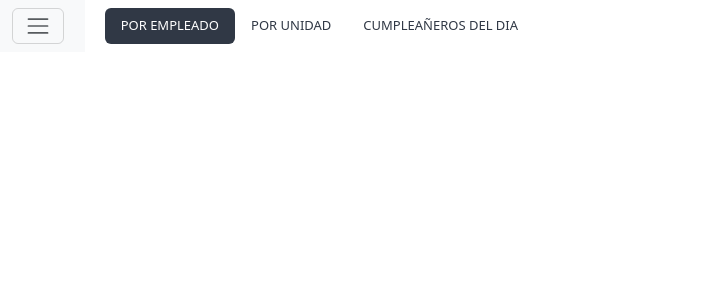
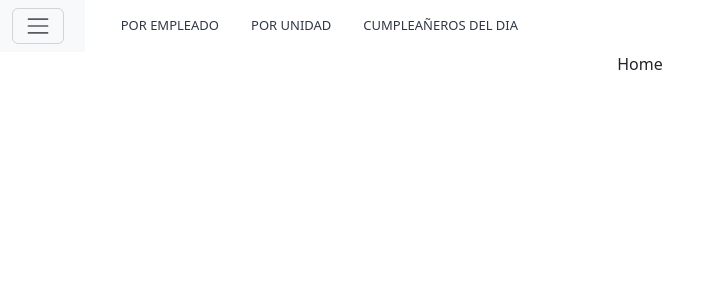
Before and after one commit to Noel-05/ConsultaTelefonica_Frontend, a React (Create React App) app: page / in a window 1280 px wide. Shown: the top 300 px of the page, without its empty margins (0-713 px from the left). Built offline with nearby package versions, Linux system fonts and the light colour scheme.

Commit message:
Se modifico el color del Navbar Active

```diff
--- a/src/App.js
+++ b/src/App.js
@@ -5,11 +5,28 @@ import "../node_modules/bootstrap/dist/js/bootstrap.min";
 import "./styles/style.css"
 
 import Navbar from "./layouts/Navbar";
+import { BrowserRouter as Router, Routes, Route } from 'react-router-dom';
+
+import Home from './pages/Home';
+import ConsultaEmpleados from './consultaEmpleados/ConsultaEmpleados';
+import ConsultaUnidad from './consultaUnidad/ConsultaUnidad';
+import Cumpleaneros from './cumpleañeros/Cumpleaneros';
 
 function App() {
   return (
     <div className="App">
-      <Navbar />
+      <Router>
+
+        <Navbar />
+
+        <Routes>
+          <Route path='/' element={<Home />} />
+
+          <Route path='/consultaEmpleados' element={<ConsultaEmpleados />} />
+          <Route path='/consultaUnidad' element={<ConsultaUnidad />} />
+          <Route path='/cumpleaneros' element={<Cumpleaneros />} />
+        </Routes>
+      </Router>
     </div>
   );
 }
--- /dev/null
+++ b/src/consultaEmpleados/ConsultaEmpleados.js
@@ -0,0 +1,7 @@
+import React from 'react'
+
+export default function ConsultaEmpleados() {
+  return (
+    <div>ConsultaEmpleados</div>
+  )
+}
--- /dev/null
+++ b/src/consultaUnidad/ConsultaUnidad.js
@@ -0,0 +1,7 @@
+import React from 'react'
+
+export default function ConsultaUnidad() {
+  return (
+    <div>ConsultaUnidad</div>
+  )
+}
--- /dev/null
+++ b/src/cumpleaneros/Cumpleaneros.js
@@ -0,0 +1,7 @@
+import React from 'react'
+
+export default function Cumpleaneros() {
+  return (
+    <div>Cumpleaneros</div>
+  )
+}
--- a/src/layouts/Sidebar.js
+++ b/src/layouts/Sidebar.js
@@ -1,4 +1,5 @@
 import React from 'react'
+import { Link } from 'react-router-dom';
 
 export default function Sidebar() {
     return (
@@ -16,7 +17,7 @@ export default function Sidebar() {
 
                 <div
                     className="offcanvas offcanvas-start"
-                    tabindex="-1"
+                    tabIndex="-1"
                     id="offcanvasExample"
                     aria-labelledby="offcanvasExampleLabel"
                 >
@@ -27,11 +28,11 @@ export default function Sidebar() {
 
                     <div>
                         <div className="row sideBarButton">
-                            <button className="btn btn-outline-success btnSidebar" type="button">Inicio</button>
+                            <Link className="btn btn-outline-success btnSidebar" to={'/'}>Inicio</Link>
                         </div>
 
                         <div className="row sideBarButton">
-                            <button className="btn btn-outline-primary btnSidebar sidebarColor" type="button">Inicar sesión</button>
+                            <Link className="btn btn-outline-primary btnSidebar sidebarColor" to={'/'}>Inicar sesión</Link>
                         </div>
                     </div>
                 </div>
--- a/src/layouts/Tabs.js
+++ b/src/layouts/Tabs.js
@@ -1,18 +1,32 @@
 import React from 'react'
+import { Link, useLocation } from 'react-router-dom';
 
 export default function Tabs() {
+    let location = useLocation().pathname;
+
     const active = " navActiveColor active";
 
     return (
         <ul className="nav nav-pills">
             <li className="nav-item">
-                <a className={"nav-link navTextColor navTextSmall" + active} href='/'>POR EMPLEADO</a>
+                <Link className={`nav-link navTextColor navTextSmall ${location === '/consultaEmpleados' ? active : ''}`}
+                    to={'/consultaEmpleados'}>
+                    POR EMPLEADO
+                </Link>
             </li>
+
             <li className="nav-item">
-                <a className="nav-link navTextColor navTextSmall" href='/'>POR UNIDAD</a>
+                <Link className={`nav-link navTextColor navTextSmall ${location === '/consultaUnidad' ? active : ''}`}
+                    to={'/consultaUnidad'}>
+                    POR UNIDAD
+                </Link>
             </li>
+
             <li className="nav-item">
-                <a className="nav-link navTextColor navTextSmall" href='/'>CUMPLEAÑEROS DEL DIA</a>
+                <Link className={`nav-link navTextColor navTextSmall ${location === '/cumpleaneros' ? active : ''}`}
+                    to={'/cumpleaneros'}>
+                    CUMPLEAÑEROS DEL DIA
+                </Link>
             </li>
         </ul>
     )
--- /dev/null
+++ b/src/pages/Home.js
@@ -0,0 +1,7 @@
+import React from 'react'
+
+export default function Home() {
+  return (
+    <div>Home</div>
+  )
+}
```
